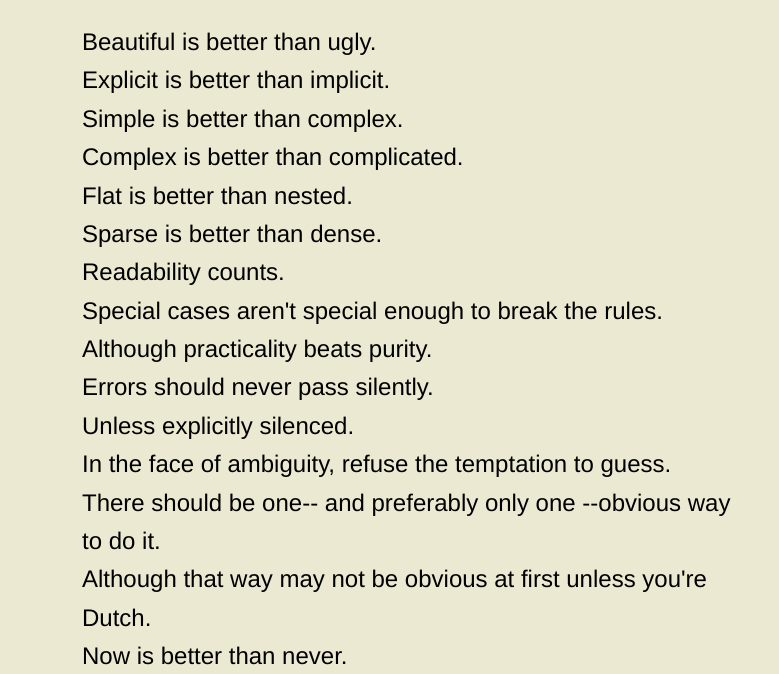
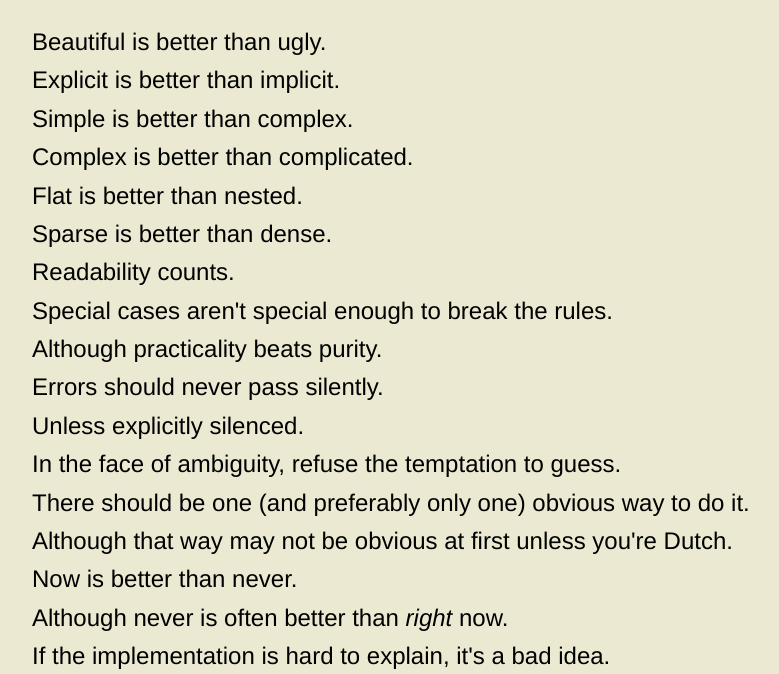
Before and after one commit to szastupov/szastupov.github.io, a plain HTML site: page pyzen.html in a window 1280 px wide. Shown: the part 126-800 px from the top of the page, without its empty margins (233-1012 px from the left). Drawn offline with Linux system fonts and the light colour scheme.

Commit message:
Styling updates for pyzen.html

```diff
--- a/pyzen.html
+++ b/pyzen.html
@@ -8,7 +8,7 @@
       <style type="text/css">
         body {
             margin: 40px auto;
-            max-width: 650px;
+            max-width: 750px;
             padding:0 10px;
             font-size: x-large;
             line-height: 1.6;
@@ -34,12 +34,12 @@
         Errors should never pass silently.<br>
         Unless explicitly silenced.<br>
         In the face of ambiguity, refuse the temptation to guess.<br>
-        There should be one-- and preferably only one --obvious way to do it.<br>
+        There should be one (and preferably only one) obvious way to do it.<br>
         Although that way may not be obvious at first unless you're Dutch.<br>
         Now is better than never.<br>
-        Although never is often better than *right* now.<br>
+        Although never is often better than <i>right</i> now.<br>
         If the implementation is hard to explain, it's a bad idea.<br>
         If the implementation is easy to explain, it may be a good idea.<br>
-        Namespaces are one honking great idea -- let's do more of those!
+        Namespaces are one honking great idea &mdash; let's do more of those!
     </body>
 </html>
```
